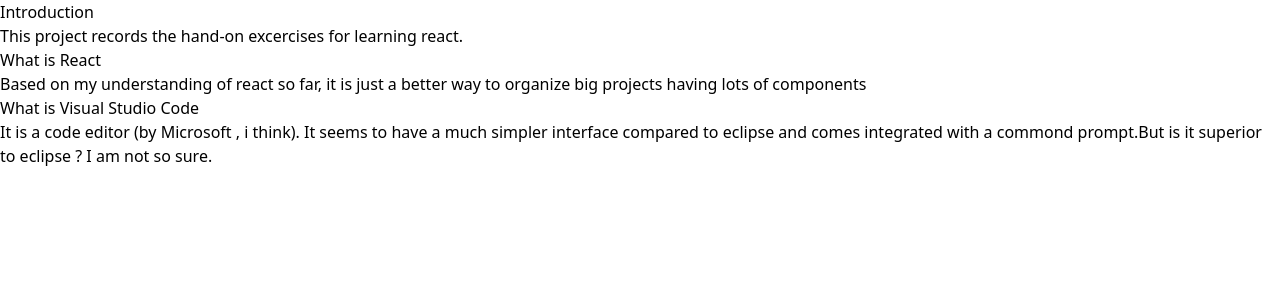
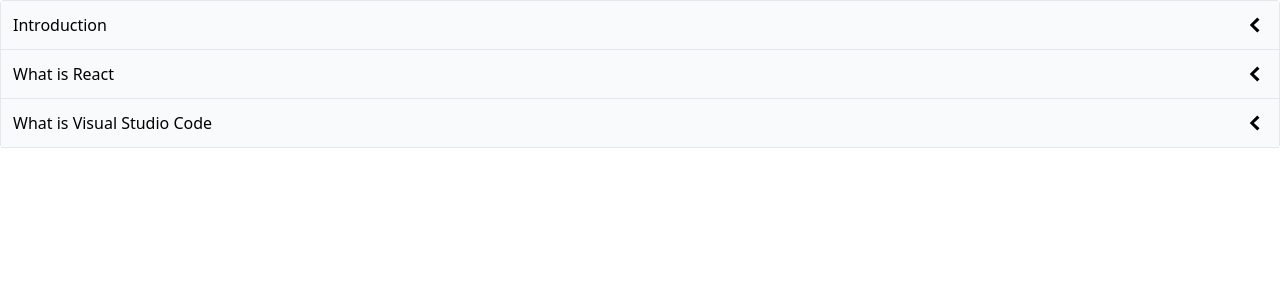
Before and after one commit to nueue23/udemy_react, a React (Create React App) app: page / in a window 1280 px wide. Shown: the top 300 px of the page. Built offline with nearby package versions, Linux system fonts and the light colour scheme.

Commit message:
accordion updates

```diff
--- a/src/customComponents/comps/Accordion.js
+++ b/src/customComponents/comps/Accordion.js
@@ -1,10 +1,36 @@
+import { useState } from "react";
+import {GoChevronDown, GoChevronLeft} from "react-icons/go";
+
 function Accordion({items}){
-    const renderedItems = items.map((item) => {
+    const [expandedIndex, setExpandedIndex] = useState(-1);
+    const renderedItems = items.map((item, index) => {
+        const isExpanded = index === expandedIndex;
+        const icon = <span className="text-2xl">
+                {isExpanded ? <GoChevronDown /> : <GoChevronLeft />}
+            </span>;
+        const handleClick = (nextIndex) => {
+            setExpandedIndex((current) => {
+                if(current === nextIndex){
+                    return -1;
+                }
+                else{
+                    return nextIndex;
+                }
+            });
+            /*if(expandedIndex === nextIndex){
+                nextIndex = -1;
+            }
+            setExpandedIndex(nextIndex);*/
+        };
         return (<div key={item.id}>
-                <div>{item.label}</div>
-                <div>{item.content}</div>
+                    <div className="flex justify-between p-3 bg-gray-50 border-b items-center cursor-pointer"
+                        onClick={()=>handleClick(index)} >
+                        {item.label}
+                        {icon}
+                    </div>
+                    {isExpanded && <div className="border-b p-5">{item.content}</div>}
             </div>);
     });
-    return <div>{renderedItems}</div>
+    return <div className="border-x border-t rounded">{renderedItems}</div>
 }
 export default Accordion;
```
